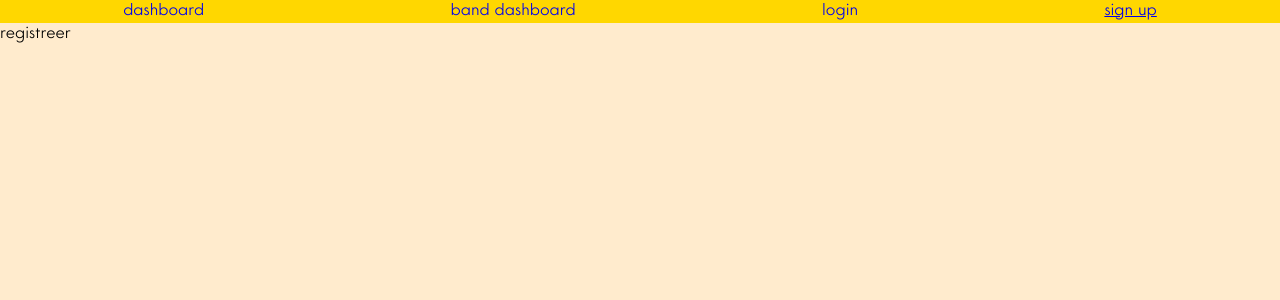
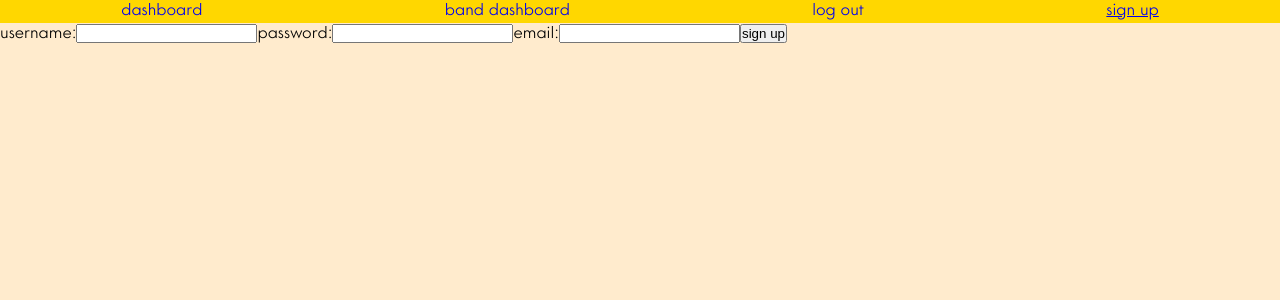
Before and after one commit to BRvanHogen/eindopdracht-frontend, a React (Create React App) app: page /sign-up in a window 1280 px wide. Shown: the top 300 px of the page. Built offline with nearby package versions, Linux system fonts and the light colour scheme.

Commit message:
SignUpPage aangemaakt mét check of email '@'bevat. Coderegels aria-invalid kunnen verwijderd worden (zie r.52), nog even kijken wat dit doet.

```diff
--- a/src/App.js
+++ b/src/App.js
@@ -1,11 +1,12 @@
 import React from 'react';
 import './App.css';
-import {BrowserRouter as Router, Switch, Route,} from 'react-router-dom';
+import {Switch, Route,} from 'react-router-dom';
 import LoginPage from "./pages/LoginPage";
 import Dashboard from "./pages/Dashboard";
 import BandDashboard from "./pages/BandDashboard";
 import TopMenu from "./components/TopMenu";
 import SignUpPage from "./pages/SignUpPage";
+import HomePage from "./pages/HomePage";
 
 
 function App() {
@@ -13,6 +14,9 @@ function App() {
         <>
             <TopMenu/>
             <Switch>
+                <Route exact path="/">
+                    <HomePage/>
+                </Route>
                 <Route path="/sign-up">
                     <SignUpPage/>
                 </Route>
--- a/src/components/TopMenu.js
+++ b/src/components/TopMenu.js
@@ -8,7 +8,7 @@ function TopMenu() {
         <ul>
             <li><NavLink to="/profile" className="link" activeClassName="active-link">dashboard</NavLink></li>
             <li><NavLink to="/band-dashboard" activeClassName="active-link">band dashboard</NavLink></li>
-            <li><NavLink to="/sign-in" activeClassName="active-link">login</NavLink></li>
+            <li><NavLink to="/sign-in" activeClassName="active-link">log out</NavLink></li>
             <li><NavLink to="/sign-up" activeClassName="active-link">sign up</NavLink></li>
         </ul>
         </div>
--- /dev/null
+++ b/src/pages/HomePage.js
@@ -0,0 +1,14 @@
+import React from 'react';
+
+function HomePage() {
+    return (
+        <>
+            <p>dit is de homepagina. Endpoint voor iedereen bereikbaar. Alleen een logo</p>
+            <p>TopMenu heeft twee opties: is gebruiker ingelogd, dan dashboard/band dashboard/log out/evt. sign up</p>
+            <p>gebruiker niet ingelogd? Dan log in/sign up</p>
+        </>
+    );
+}
+
+
+export default HomePage;
--- a/src/pages/LoginPage.js
+++ b/src/pages/LoginPage.js
@@ -1,6 +1,5 @@
 import React from 'react';
 import { useForm } from 'react-hook-form';
-import { ErrorMessage } from '@hookform/error-message';
 
 
 function LoginPage() {
@@ -15,7 +14,7 @@ function LoginPage() {
         <form onSubmit={handleSubmit(onFormSubmit)}>
 
             <label htmlFor="username">
-                Gebruikersnaam:
+                username:
                 <input
                   type="text"
                   name="username"
@@ -25,19 +24,27 @@ function LoginPage() {
                 />
                 {errors.username && (
                     <span role="alert">
-                        dit moet
+                        username is required
                     </span>
                 )}
             </label>
 
+            <label htmlFor="password">
+                password:
+                <input
+                    type="text"
+                    name="password"
+                    id="password"
+                    aria-invalid={errors.password ? "true" : "false"}
+                    {...register('password', {required: true})}
+                />
+                {errors.password && (
+                    <span role="alert">
+                        password is required
+                    </span>
+                )}
+            </label>
 
-            {/*<fieldset>*/}
-            {/*    <input*/}
-            {/*        type="text"*/}
-            {/*        placeholder="wachtwoord"*/}
-            {/*        name="password"*/}
-            {/*    />*/}
-            {/*</fieldset>*/}
 
 
             <button type="submit">
@@ -48,9 +55,3 @@ function LoginPage() {
 }
 
 export default LoginPage;
-
-//trials
-// {...register("username", {required: true, message: "this is required" })}
-
-// https://react-hook-form.com/faqs#Howtocreateanaccessibleinputerrorandmessage
-//toch raar dat 'ie het nu niet doet.
--- a/src/pages/SignUpPage.js
+++ b/src/pages/SignUpPage.js
@@ -1,9 +1,71 @@
 import React from 'react';
+import {useForm} from 'react-hook-form';
 
 
 function SignUpPage() {
+    const {handleSubmit, register, formState: {errors}} = useForm();
+
+    function onFormSubmit(data) {
+        console.log(data);
+    }
+
     return (
-    <p>registreer</p>
+        <form onSubmit={handleSubmit(onFormSubmit)}>
+            username:
+            <label htmlFor="username">
+                <input
+                    type="text"
+                    name="username"
+                    id="username"
+                    aria-invalid={errors.username ? "true" : "false"}
+                    {...register('username', {required: true})}
+                />
+                {errors.username && (
+                    <span role="alert">
+                    username is required
+                </span>
+                )}
+            </label>
+
+            password:
+            <label htmlFor="password">
+                <input
+                    type="text"
+                    name="password"
+                    id="password"
+                    aria-invalid={errors.password ? "true" : "false"}
+                    {...register('password', {required: true})}
+                />
+                {errors.password && (
+                    <span role="alert">
+               password is required
+            </span>
+                )}
+            </label>
+
+            email:
+            <label htmlFor="email">
+                <input
+                    type="text"
+                    name="email"
+                    id="email"
+                    // aria-invalid={errors.email ? "true" : "false"}
+                    {...register('email',
+                        {required: true,
+                                validate: (value) => value.includes('@'),
+                        })}
+                />
+                {errors.email && (
+                    <span role="alert">
+                        valid email is required {errors.email.message}
+                    </span>
+                )}
+            </label>
+
+            <button type="submit">
+                sign up
+            </button>
+        </form>
     );
 }
 
```
Also changed, not shown: 1 other file (tests, documents, lock files or other folders).
